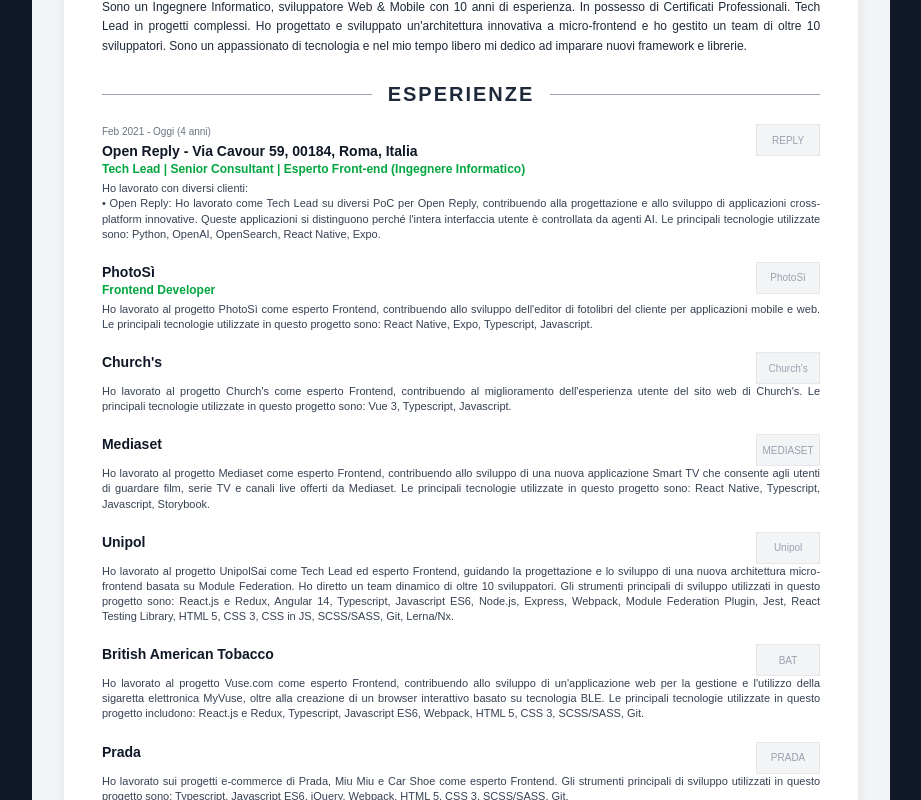
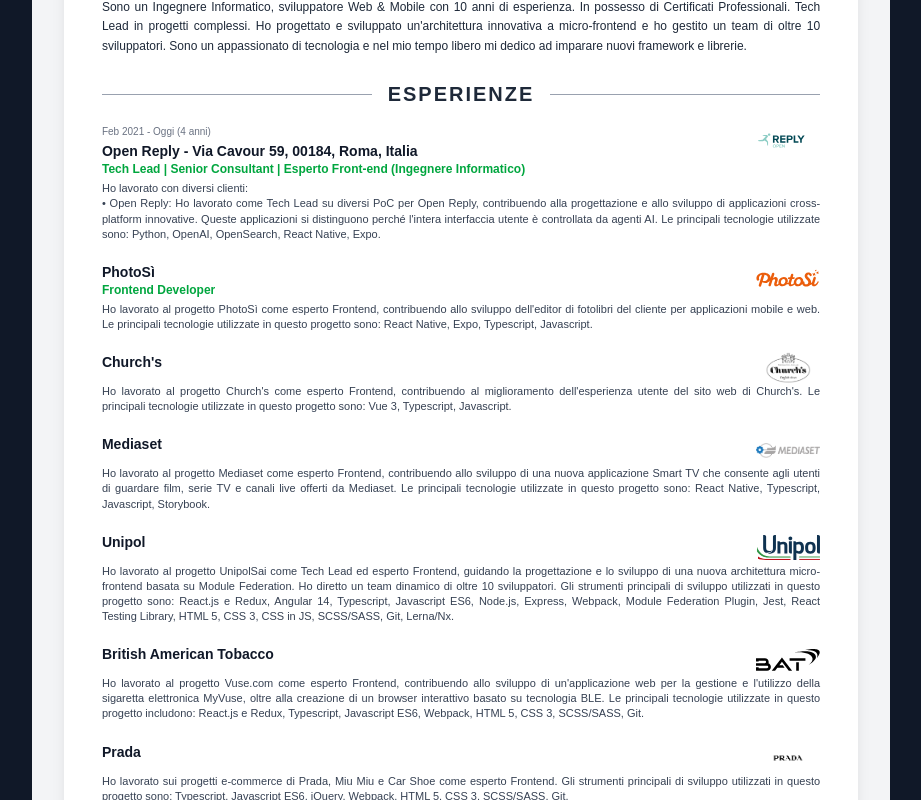
Before and after one commit to AndreaOlivieri/web-resume, a Next.js app: page / in a window 1280 px wide. Shown: the part 340-1140 px from the top of the page, without its empty margins (179-1100 px from the left). Built offline with nearby package versions, Linux system fonts and the light colour scheme.

Commit message:
feat: add company logos to experience entries and update profile image.

```diff
--- a/components/Resume.tsx
+++ b/components/Resume.tsx
@@ -20,6 +20,7 @@
     period?: string;
     role?: string;
     logoText?: string;
+    logo?: string;
     description: string;
   }>;
   education: Array<{
@@ -83,7 +84,7 @@
         <header className="flex items-start gap-6 mb-6">
           <div className="w-32 h-32 bg-gray-200 rounded-md flex-shrink-0 overflow-hidden border border-gray-300">
             <img
-              src="/placeholder-profile.jpg"
+              src="/assets/profile_image.jpeg"
               alt={header.name}
               className="w-full h-full object-cover"
               onError={(e) => {
@@ -160,11 +161,19 @@
                       </p>
                     )}
                   </div>
-                  {job.logoText && (
+                  {job.logo ? (
+                    <div className="w-16 h-8 flex items-center justify-center ml-2">
+                      <img
+                        src={job.logo}
+                        alt={job.company}
+                        className="max-w-full max-h-full object-contain"
+                      />
+                    </div>
+                  ) : job.logoText ? (
                     <div className="w-16 h-8 bg-gray-100 flex items-center justify-center text-[10px] text-gray-400 border border-gray-200 ml-2">
                       {job.logoText}
                     </div>
-                  )}
+                  ) : null}
                 </div>
                 <p className="text-[11px] text-gray-700 text-justify leading-snug whitespace-pre-line">
                   {job.description}
--- a/data/en.json
+++ b/data/en.json
@@ -19,37 +19,44 @@
       "period": "Feb 2021 - Present (4 years)",
       "role": "Tech Lead | Senior Consultant | Front-end Expert (Computer Engineer)",
       "logoText": "REPLY",
+      "logo": "/assets/open_reply.svg",
       "description": "I worked with several clients:\n• Open Reply: I worked as Tech Lead on several PoCs for Open Reply, contributing to the design and development of innovative cross-platform applications. These applications stand out because the entire user interface is controlled by AI agents. The main technologies used are: Python, OpenAI, OpenSearch, React Native, Expo."
     },
     {
       "company": "PhotoSì",
       "role": "Frontend Developer",
       "logoText": "PhotoSì",
+      "logo": "/assets/photosi.svg",
       "description": "I worked on the PhotoSì project as a Frontend expert, contributing to the development of the customer's photo book editor for mobile and web applications. The main technologies used in this project are: React Native, Expo, Typescript, Javascript."
     },
     {
       "company": "Church's",
       "logoText": "Church's",
+      "logo": "/assets/churchs.png",
       "description": "I worked on the Church's project as a Frontend expert, contributing to the improvement of the user experience of the Church's website. The main technologies used in this project are: Vue 3, Typescript, Javascript."
     },
     {
       "company": "Mediaset",
       "logoText": "MEDIASET",
+      "logo": "/assets/mediaset.png",
       "description": "I worked on the Mediaset project as a Frontend expert, contributing to the development of a new Smart TV application that allows users to watch movies, TV series and live channels offered by Mediaset. The main technologies used in this project are: React Native, Typescript, Javascript, Storybook."
     },
     {
       "company": "Unipol",
       "logoText": "Unipol",
+      "logo": "/assets/logo_unipol.svg",
       "description": "I worked on the UnipolSai project as Tech Lead and Frontend expert, leading the design and development of a new micro-frontend architecture based on Module Federation. I managed a dynamic team of over 10 developers. The main development tools used in this project are: React.js and Redux, Angular 14, Typescript, Javascript ES6, Node.js, Express, Webpack, Module Federation Plugin, Jest, React Testing Library, HTML 5, CSS 3, CSS in JS, SCSS/SASS, Git, Lerna/Nx."
     },
     {
       "company": "British American Tobacco",
       "logoText": "BAT",
+      "logo": "/assets/bat.svg",
       "description": "I worked on the Vuse.com project as a Frontend expert, contributing to the development of a web application for the management and use of the MyVuse electronic cigarette, as well as the creation of an interactive browser based on BLE technology. The main technologies used in this project include: React.js and Redux, Typescript, Javascript ES6, Webpack, HTML 5, CSS 3, SCSS/SASS, Git."
     },
     {
       "company": "Prada",
       "logoText": "PRADA",
+      "logo": "/assets/prada.png",
       "description": "I worked on the e-commerce projects of Prada, Miu Miu and Car Shoe as a Frontend expert. The main development tools used in this project are: Typescript, Javascript ES6, jQuery, Webpack, HTML 5, CSS 3, SCSS/SASS, Git."
     },
     {
@@ -58,6 +65,7 @@
       "period": "Oct 2019 - Feb 2021 (1 year)",
       "role": "Application Development Senior Analyst | Frontend Expert | Computer Engineer",
       "logoText": "accenture",
+      "logo": "/assets/accenture.png",
       "description": "I worked with several clients:\n• Skoda, Leonardo s.p.a., e-GEOS, MSC Cruises."
     }
   ],
--- a/data/it.json
+++ b/data/it.json
@@ -19,37 +19,44 @@
       "period": "Feb 2021 - Oggi (4 anni)",
       "role": "Tech Lead | Senior Consultant | Esperto Front-end (Ingegnere Informatico)",
       "logoText": "REPLY",
+      "logo": "/assets/open_reply.svg",
       "description": "Ho lavorato con diversi clienti:\n• Open Reply: Ho lavorato come Tech Lead su diversi PoC per Open Reply, contribuendo alla progettazione e allo sviluppo di applicazioni cross-platform innovative. Queste applicazioni si distinguono perché l'intera interfaccia utente è controllata da agenti AI. Le principali tecnologie utilizzate sono: Python, OpenAI, OpenSearch, React Native, Expo."
     },
     {
       "company": "PhotoSì",
       "role": "Frontend Developer",
       "logoText": "PhotoSì",
+      "logo": "/assets/photosi.svg",
       "description": "Ho lavorato al progetto PhotoSì come esperto Frontend, contribuendo allo sviluppo dell'editor di fotolibri del cliente per applicazioni mobile e web. Le principali tecnologie utilizzate in questo progetto sono: React Native, Expo, Typescript, Javascript."
     },
     {
       "company": "Church's",
       "logoText": "Church's",
+      "logo": "/assets/churchs.png",
       "description": "Ho lavorato al progetto Church's come esperto Frontend, contribuendo al miglioramento dell'esperienza utente del sito web di Church's. Le principali tecnologie utilizzate in questo progetto sono: Vue 3, Typescript, Javascript."
     },
     {
       "company": "Mediaset",
       "logoText": "MEDIASET",
+      "logo": "/assets/mediaset.png",
       "description": "Ho lavorato al progetto Mediaset come esperto Frontend, contribuendo allo sviluppo di una nuova applicazione Smart TV che consente agli utenti di guardare film, serie TV e canali live offerti da Mediaset. Le principali tecnologie utilizzate in questo progetto sono: React Native, Typescript, Javascript, Storybook."
     },
     {
       "company": "Unipol",
       "logoText": "Unipol",
+      "logo": "/assets/logo_unipol.svg",
       "description": "Ho lavorato al progetto UnipolSai come Tech Lead ed esperto Frontend, guidando la progettazione e lo sviluppo di una nuova architettura micro-frontend basata su Module Federation. Ho diretto un team dinamico di oltre 10 sviluppatori. Gli strumenti principali di sviluppo utilizzati in questo progetto sono: React.js e Redux, Angular 14, Typescript, Javascript ES6, Node.js, Express, Webpack, Module Federation Plugin, Jest, React Testing Library, HTML 5, CSS 3, CSS in JS, SCSS/SASS, Git, Lerna/Nx."
     },
     {
       "company": "British American Tobacco",
       "logoText": "BAT",
+      "logo": "/assets/bat.svg",
       "description": "Ho lavorato al progetto Vuse.com come esperto Frontend, contribuendo allo sviluppo di un'applicazione web per la gestione e l'utilizzo della sigaretta elettronica MyVuse, oltre alla creazione di un browser interattivo basato su tecnologia BLE. Le principali tecnologie utilizzate in questo progetto includono: React.js e Redux, Typescript, Javascript ES6, Webpack, HTML 5, CSS 3, SCSS/SASS, Git."
     },
     {
       "company": "Prada",
       "logoText": "PRADA",
+      "logo": "/assets/prada.png",
       "description": "Ho lavorato sui progetti e-commerce di Prada, Miu Miu e Car Shoe come esperto Frontend. Gli strumenti principali di sviluppo utilizzati in questo progetto sono: Typescript, Javascript ES6, jQuery, Webpack, HTML 5, CSS 3, SCSS/SASS, Git."
     },
     {
@@ -58,6 +65,7 @@
       "period": "Oct 2019 - Feb 2021 (1 anno)",
       "role": "Application Development Senior Analyst | Esperto Frontend | Ingegnere Informatico",
       "logoText": "accenture",
+      "logo": "/assets/accenture.png",
       "description": "Ho lavorato con diversi clienti:\n• Skoda, Leonardo s.p.a., e-GEOS, MSC Cruises."
     }
   ],
```
